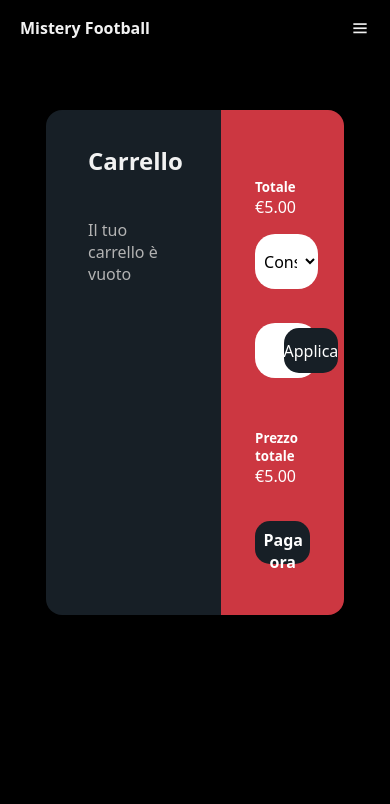
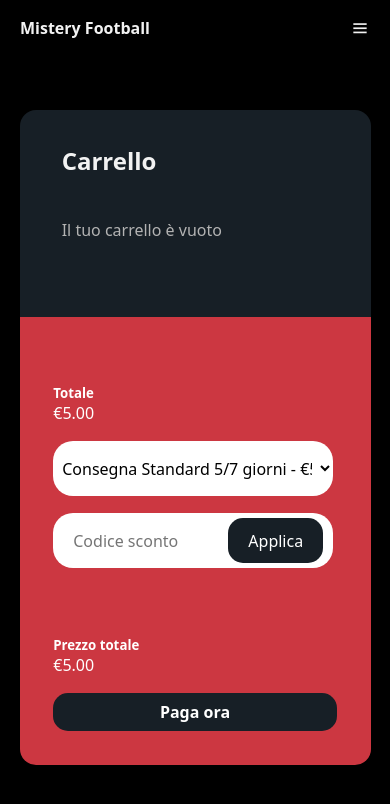
Before and after one commit to imNayrb/MisteryFootball, an Angular app: page /cart in a window 390 px wide. Shown: the top 804 px of the page. Built offline with nearby package versions, Linux system fonts and the light colour scheme.

Commit message:
last push

```diff
--- a/src/app/campionati/campionati.component.ts
+++ b/src/app/campionati/campionati.component.ts
@@ -13,16 +13,12 @@ import { Router } from '@angular/router';
 })
 export class CampionatiComponent {
 
-  /* Current Index */
-
   currentIndexPopular: number = 0
   currentIndexSerieA: number = 0;
   currentIndexPremier: number = 0;
   currentIndexLaLiga: number = 0
   currentIndexMLS: number = 0
   itemsPerPage: number = 3;
-
-  /* Categorie */
 
   mlsProducts: any[] = [];
   bundesligaProducts: any[] = [];
@@ -90,14 +86,10 @@ export class CampionatiComponent {
       }
 
       // Calcola il nuovo indice in base alla direzione
-      if (direction === 'next') {
-        if (currentIndex + this.itemsPerPage < productsArray.length) {
-          currentIndex += this.itemsPerPage;
-        }
-      } else if (direction === 'prev') {
-        if (currentIndex - this.itemsPerPage >= 0) {
-          currentIndex -= this.itemsPerPage;
-        }
+      if (direction === 'next' && currentIndex + 1 < productsArray.length) {
+        currentIndex += 1;
+      } else if (direction === 'prev' && currentIndex - 1 >= 0) {
+        currentIndex -= 1;
       }
 
       // Aggiorna l'indice corrispondente
--- a/src/app/cart/cart.component.css
+++ b/src/app/cart/cart.component.css
@@ -248,5 +248,48 @@ select{
   padding: 10px;
   background-color: #fff;
   color: #000;
-  font-size: 1em
+  font-size: 1rem
 }
+
+@media (max-width: 768px) {
+  .row1 {
+    flex-direction: column;
+    align-items: stretch;
+  }
+
+  .cart {
+    width: 100%;
+    border-radius: 1rem 1rem 0 0;
+  }
+
+  .summary {
+    width: 100%;
+    border-radius: 0 0 1rem 1rem;
+    max-width: 100%;
+  }
+
+  .main {
+    flex-direction: column;
+    align-items: flex-start;
+  }
+
+  .product {
+    display: flex;
+    flex-direction: column;
+    align-items: flex-start;
+  }
+
+  .quantity {
+    display: flex;
+    margin: 1vh 0;
+  }
+
+  .input-wrapper {
+    margin-bottom: 2vh;
+  }
+
+  .btn {
+    width: 100%;
+    margin-top: 2vh;
+  }
+}
--- a/src/app/cart/cart.component.html
+++ b/src/app/cart/cart.component.html
@@ -15,7 +15,7 @@
               <div *ngIf="cartItems.length === 0" class="title">
                 Il tuo carrello è vuoto
               </div>
-                <div class="main align-items-center" *ngFor="let item of cartItems; let i = index">
+                <div class="main" *ngFor="let item of cartItems; let i = index">
                   <div class="product">
                     <div class="col-2"><img class="img-fluid" [src]="item.product.image" alt="{{ item.product.name }}"></div>
                     <div class="col">
--- a/src/app/login/login.component.css
+++ b/src/app/login/login.component.css
@@ -114,3 +114,56 @@ button{
 .register{
     cursor: pointer;
 }
+
+@media (max-width: 768px) {
+    /* Background adjustment */
+    .background {
+        width: 350px;  /* Smaller width */
+        height: 400px; /* Adjust height */
+    }
+
+    /* Form adjustments */
+    form {
+        width: 90%;  /* Ensure it doesn't overflow */
+        padding: 30px 20px;  /* Reduce padding */
+        top: 50%; /* Center vertically */
+    }
+
+    /* Form inputs */
+    input {
+        height: 45px;  /* Adjust input height */
+        font-size: 12px;  /* Reduce font size for smaller screens */
+    }
+
+    /* Button adjustments */
+    button {
+        margin-top: 20px;
+        padding: 12px 0; /* Reduce padding */
+        font-size: 16px;  /* Smaller font size */
+    }
+
+    /* Social section */
+    .social {
+        flex-direction: column; /* Stack vertically */
+        margin-top: 15px;
+    }
+
+    .social div {
+        width: 100%;  /* Full width */
+        margin-top: 10px;  /* Add space between items */
+    }
+
+    .social .fb {
+        margin-left: 0;  /* Remove left margin */
+    }
+
+    /* Register text */
+    .register {
+        font-size: 14px;  /* Smaller font size */
+        margin-top: 15px;  /* Adjust margin */
+    }
+
+    *{
+        overflow: hidden;
+    }
+}
--- a/src/app/product-carousel/product-carousel.component.html
+++ b/src/app/product-carousel/product-carousel.component.html
@@ -7,19 +7,17 @@
         <div class="card-list" [style.transform]="getTransformStylePopular()">
             <div class="card-item" *ngFor="let product of popularProducts">
                 <img class="user-image" [src]="product.image" alt="{{product.name}}">
-                    <h2 class="user-name">{{product.name}}</h2>
-                        <p class="user-profession">{{product.year}}</p>
-                        <p class="price">{{product.price | currency:'EUR':'€':'1.2-2':'it'}}</p>
-                        <button class="message-button" (click)="navigateToProduct(product.id)">Aggiungi al carrello</button>
+                <h2 class="user-name">{{product.name}}</h2>
+                <p class="user-profession">{{product.year}}</p>
+                <p class="price">{{product.price | currency:'EUR':'€':'1.2-2':'it'}}</p>
+                <button class="message-button" (click)="navigateToProduct(product.id)">Aggiungi al carrello</button>
             </div>
         </div>
     </div>
 </div>
 
+<!-- Pulsanti per scorrere -->
 <div class="btn-container">
     <button class="btn" (click)="prevSlidePopular()" [disabled]="currentIndexPopular === 0">Prev</button>
-    <button class="btn" (click)="nextSlidePopular()" [disabled]="(currentIndexPopular + itemsPerPage) >= popularProducts.length">Next</button>
+    <button class="btn" (click)="nextSlidePopular()" [disabled]="(currentIndexPopular + 1) >= popularProducts.length">Next</button>
 </div>
-
-<br>
-<br>
--- a/src/app/product-carousel/product-carousel.component.ts
+++ b/src/app/product-carousel/product-carousel.component.ts
@@ -75,36 +75,39 @@ export class ProductCarouselComponent implements OnInit, AfterViewInit {
   }
 
   nextSlidePopular() {
-    if (this.currentIndexPopular + this.itemsPerPage < this.popularProducts.length) {
-      this.currentIndexPopular += this.itemsPerPage;
+    if (this.currentIndexPopular + 1 < this.popularProducts.length) {
+      this.currentIndexPopular += 1;
     }
   }
 
   prevSlidePopular() {
-    if (this.currentIndexPopular - this.itemsPerPage >= 0) {
-      this.currentIndexPopular -= this.itemsPerPage;
+    if (this.currentIndexPopular - 1 >= 0) {
+      this.currentIndexPopular -= 1;
     }
   }
 
   getTransformStylePopular(): string {
-    return `translateX(-${(this.currentIndexPopular * (100 / this.itemsPerPage))}%)`;
+    const itemWidth = 100 / this.itemsPerPage;
+    return `translateX(-${this.currentIndexPopular * itemWidth}%)`;
   }
 
+
   nextSlideOnSale() {
-    if (this.currentIndexOnSale + this.itemsPerPage < this.serieAProducts.length) {
-      this.currentIndexOnSale += this.itemsPerPage;
+    if (this.currentIndexOnSale + 1 < this.serieAProducts.length) {
+      this.currentIndexOnSale += 1;
     }
   }
 
   prevSlideOnSale() {
-    if (this.currentIndexOnSale - this.itemsPerPage >= 0) {
-      this.currentIndexOnSale -= this.itemsPerPage;
+    if (this.currentIndexOnSale - 1 >= 0) {
+      this.currentIndexOnSale -= 1;
     }
   }
 
   getTransformStyleOnSale(): string {
-    return `translateX(-${(this.currentIndexOnSale * (100 / this.itemsPerPage))}%)`;
+    return `translateX(-${this.currentIndexOnSale * 100}%)`;
   }
+
 
   navigateToProduct(productId: number) {
     this.router.navigate(['/product', productId]);
--- a/src/app/profilo/profilo.component.css
+++ b/src/app/profilo/profilo.component.css
@@ -1,7 +1,5 @@
-/* Profile container layout */
 .profile-container {
   height: 520px;
-  width: 1000px;
   background-color: rgba(255, 255, 255, 0.13);
   position: absolute;
   transform: translate(-50%, -50%);
@@ -15,9 +13,10 @@
   display: flex;
   justify-content: space-evenly;
   align-items: flex-start;
+  gap: 20px;
+  max-width: 100%;
 }
 
-/* Background shapes */
 .background {
   width: 430px;
   height: 520px;
@@ -83,7 +82,7 @@
 button{
   padding: 12px 20px;
   border-radius: 8px;
-  border: none;
+  border: 5px solid transparent;
   background: #9e000b;
   color: white;
   font-weight: 600;
@@ -122,21 +121,10 @@ button{
   background-color: #d11c28;
 }
 
-/* Card a destra */
 .card-2 {
   width: 600px;
   height: 100%;
-  --s: 100px; /* control the size*/
-  --c1: #1b384b;
-  --c2: #0c1f2c;
-
-  --_g:
-     var(--c2) 6%  14%,var(--c1) 16% 24%,var(--c2) 26% 34%,var(--c1) 36% 44%,
-     var(--c2) 46% 54%,var(--c1) 56% 64%,var(--c2) 66% 74%,var(--c1) 76% 84%,var(--c2) 86% 94%;
-  background:
-    radial-gradient(100% 100% at 100% 0,var(--c1) 4%,var(--_g),#0008 96%,#0000),
-    radial-gradient(100% 100% at 0 100%,#0000, #0008 4%,var(--_g),var(--c1) 96%)
-    var(--c1);
+  background:#171F26;
   background-size: var(--s) var(--s);
   border: 5px solid #e0cb07;
   border-radius: 15px;
@@ -217,17 +205,32 @@ input{
   font-weight: 300;
 }
 
-/* Layout responsive */
+.d-flex{
+  display: flex;
+  gap: 10px;
+}
+
 @media (max-width: 768px) {
   .profile-container {
     flex-direction: column;
+    width: 100%;
+    padding: 20px;
+    max-width: 90%;
   }
+
   .sidebar {
     width: 100%;
     height: auto;
     margin-bottom: 20px;
   }
+
   .card-2 {
     width: 100%;
+    margin-top: 20px;
+  }
+
+  .background{
+    overflow: hidden;
+    max-width: 100%;
   }
 }
--- a/src/app/profilo/profilo.component.html
+++ b/src/app/profilo/profilo.component.html
@@ -1,3 +1,4 @@
+<body>
   <br>
 <br>
 <br>
@@ -48,6 +49,7 @@
       <div class="edit">
         <h1>Modifica Profilo</h1>
 
+        <div class="d-flex">
           <div class="campo">
             <label>Nome:</label>
             <input type="text" [(ngModel)]="user.nome" />
@@ -57,10 +59,18 @@
             <label>Cognome:</label>
             <input type="text" [(ngModel)]="user.cognome" />
           </div>
+        </div>
 
+        <div class="d-flex mb">
           <div class="campo">
             <label>Email:</label>
             <input type="email" [(ngModel)]="user.email" />
+          </div>
+
+          <div class="campo">
+            <label>Password</label>
+            <input type="password" [(ngModel)]="user.password" />
+          </div>
         </div>
 
         <button (click)="updateUser()">Salva Modifiche</button>
@@ -86,3 +96,5 @@
     </div>
   </div>
 </div>
+
+</body>
--- a/src/app/register/register.component.css
+++ b/src/app/register/register.component.css
@@ -123,3 +123,56 @@ button{
 .campo{
     width: 48%;
 }
+
+@media (max-width: 768px) {
+    /* Background adjustment */
+    .background {
+        width: 350px;  /* Smaller width */
+        height: 400px; /* Adjust height */
+    }
+
+    /* Form adjustments */
+    form {
+        width: 90%;  /* Ensure it doesn't overflow */
+        padding: 30px 20px;  /* Reduce padding */
+        top: 50%; /* Center vertically */
+    }
+
+    /* Form inputs */
+    input {
+        height: 45px;  /* Adjust input height */
+        font-size: 12px;  /* Reduce font size for smaller screens */
+    }
+
+    /* Button adjustments */
+    button {
+        margin-top: 20px;
+        padding: 12px 0; /* Reduce padding */
+        font-size: 16px;  /* Smaller font size */
+    }
+
+    /* Social section */
+    .social {
+        flex-direction: column; /* Stack vertically */
+        margin-top: 15px;
+    }
+
+    .social div {
+        width: 100%;  /* Full width */
+        margin-top: 10px;  /* Add space between items */
+    }
+
+    .social .fb {
+        margin-left: 0;  /* Remove left margin */
+    }
+
+    /* Register text */
+    .register {
+        font-size: 14px;  /* Smaller font size */
+        margin-top: 15px;  /* Adjust margin */
+    }
+
+    *{
+        overflow: hidden;
+    }
+}
```
Also changed, not shown: src/app/product-details/product-details.component.css (line endings or trailing spaces). Lines whose indentation alone changed are shown as unchanged.
